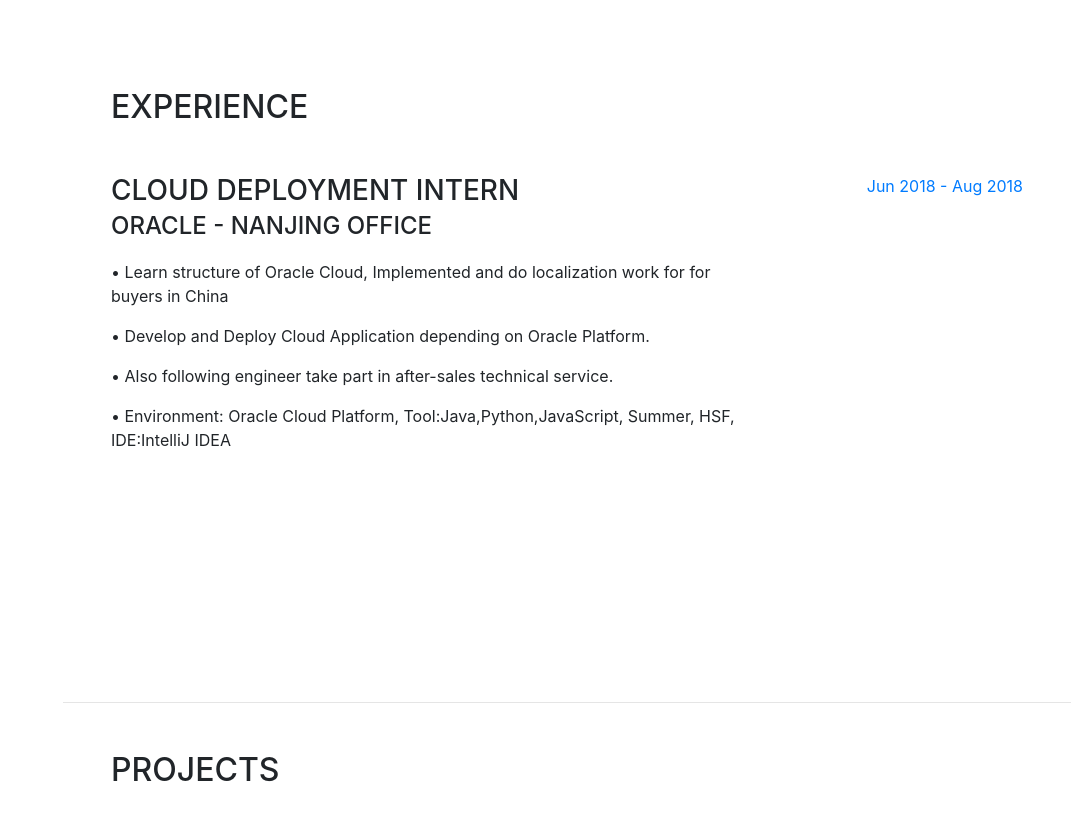
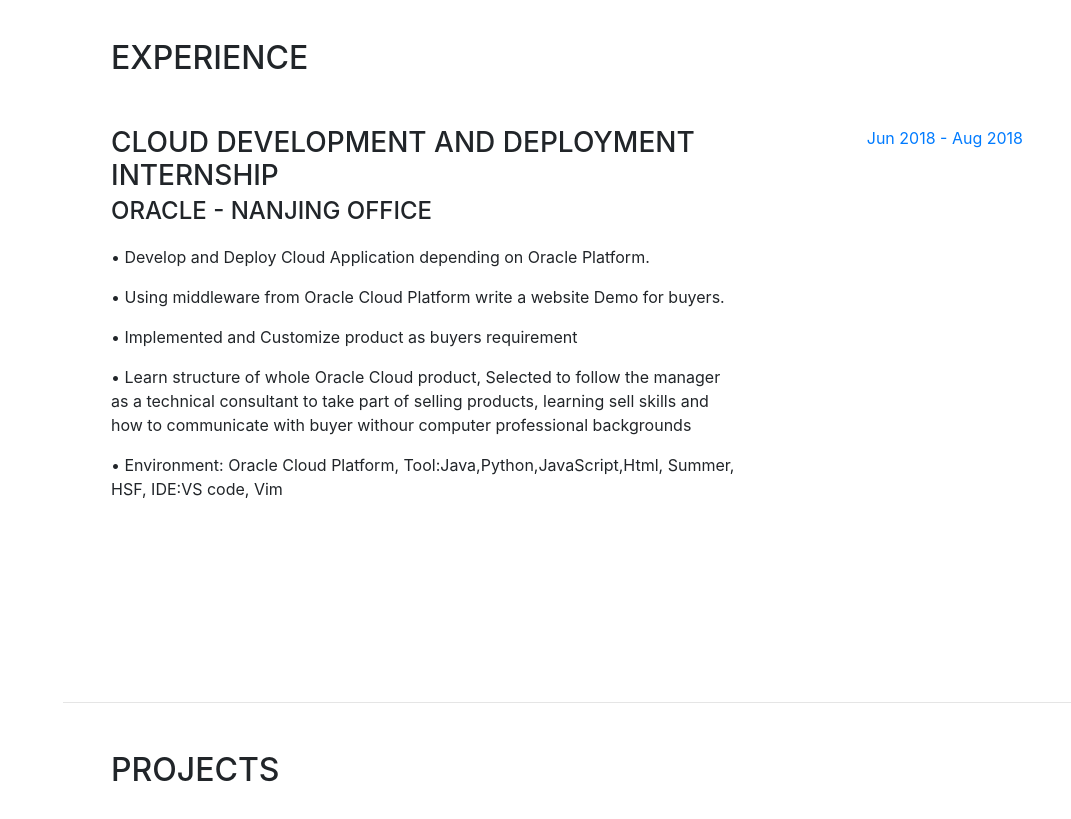
Before and after one commit to elliotleee/ziangli-page, a website with bundled scripts: page index.html in a window 1280 px wide. Shown: the part 2500-3319 px from the top of the page, without its empty margins (209-1280 px from the left). Built offline with nearby package versions, Linux system fonts and the light colour scheme; a web font is replaced by a local one.

Commit message:
change intern

```diff
--- a/index.html
+++ b/index.html
@@ -162,12 +162,13 @@
 
           <div class="resume-item d-flex flex-column flex-md-row mb-5">
             <div class="resume-content mr-auto">
-              <h3 class="mb-0">Cloud deployment Intern</h3>
+              <h3 class="mb-0">Cloud development and deployment Internship</h3>
               <div class="subheading mb-3"> Oracle - Nanjing office</div>
-              <p>•	Learn structure of Oracle Cloud, Implemented and do localization work for for buyers in China</p>
               <p>•	Develop and Deploy Cloud Application depending on Oracle Platform.</p>
-              <p>•	Also following engineer take part in after-sales technical service.</p>
-              <p>• 	Environment: Oracle Cloud Platform, Tool:Java,Python,JavaScript, <h>Summer</h>, HSF, IDE:IntelliJ IDEA</p>
+              <p>•	Using middleware from Oracle Cloud Platform write a website Demo for buyers.</p>
+              <p>•	Implemented and Customize product as buyers requirement</p>
+              <p>•	Learn structure of whole Oracle Cloud product, Selected to follow the manager as a technical consultant to take part of selling products, learning sell skills and how to communicate with buyer withour computer professional backgrounds</p>
+              <p>• 	Environment: Oracle Cloud Platform, Tool:Java,Python,JavaScript,Html, <h>Summer</h>, HSF, IDE:VS code, Vim </p>
             </div>
             <div class="resume-date text-md-right">
               <span class="text-primary">Jun 2018 - Aug 2018</span>
```
